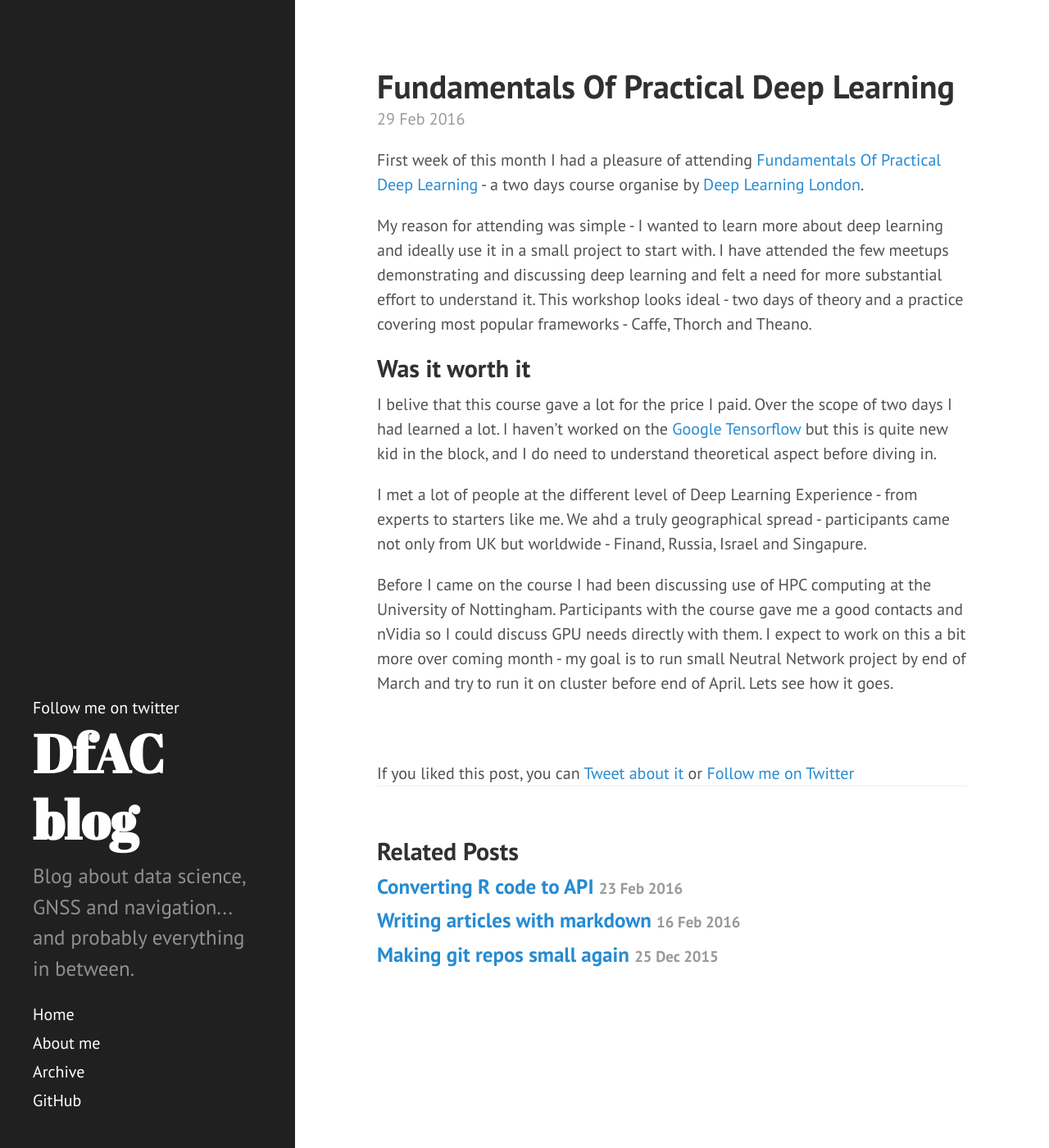
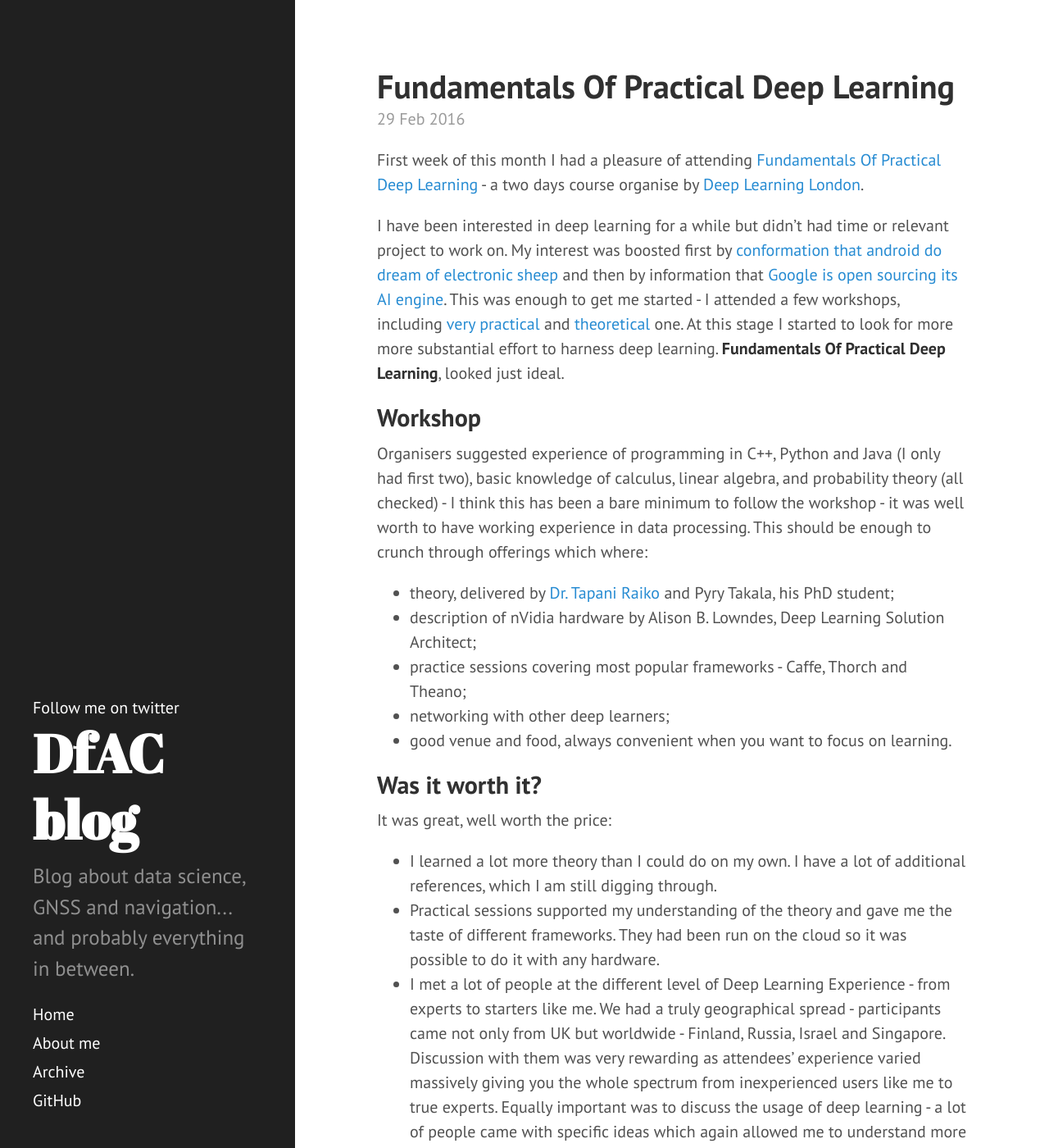
Before and after one commit to DfAC/DfAC.github.io, a Jekyll site: the page built from _posts/2016-02-29-Fundamentals-Of-Practical-Deep-Learning.md, in a window 1280 px wide and 1400 px high. Shown: the whole window at 82% size. Built offline with Jekyll 4.4.1, drawn with Linux system fonts in a browser that asks for light colours; comment, search, counter and statistics services are not loaded; some of the changed text lies outside the part shown.

Commit message:
post ready

```diff
--- a/_posts/2016-02-29-Fundamentals-Of-Practical-Deep-Learning.md
+++ b/_posts/2016-02-29-Fundamentals-Of-Practical-Deep-Learning.md
@@ -5,16 +5,36 @@ tag: deep learning, data science
 category: blog
 comments: True
 ---
+
 First week of this month I had a pleasure of attending [Fundamentals Of Practical Deep Learning](http://www.meetup.com/Deep-Learning-London/events/227511203/) - a two days course organise by [Deep Learning London](http://www.meetup.com/Deep-Learning-London/).
 
-My reason for attending was simple - I wanted to learn more about deep learning and ideally use it in a small project to start with.  I have attended the few meetups demonstrating and discussing deep learning and felt a need for more substantial effort to understand it. This workshop looks ideal - two days of theory and a practice covering most popular frameworks - Caffe, Thorch and Theano.
+I have been interested in deep learning for a while but didn't had time or relevant project to work on. My interest was boosted first by [conformation that android do dream of electronic sheep](http://www.theguardian.com/technology/2015/jun/18/google-image-recognition-neural-network-androids-dream-electric-sheep) and then by information that [Google is open sourcing its AI engine](http://www.wired.com/2015/11/google-open-sources-its-artificial-intelligence-engine/). This was enough to get me started - I attended a few workshops, including [very practical](http://www.technottingham.com/events/2015/11/2/tech-nottingham-november-2015-rise-of-the-machines-fun-and-games-with-face-recognition) and [theoretical](http://www.meetup.com/PyData-London-Meetup/events/227267769/) one. At this stage I started to look for more more substantial effort to harness deep learning. **Fundamentals Of Practical Deep Learning**, looked just ideal.
+
+## Workshop
+
+Organisers suggested experience of programming in C++, Python and Java (I only had first two), basic knowledge of calculus, linear algebra, and probability theory (all checked) - I think this has been a bare minimum to follow the workshop - it was well worth to have working experience in data processing. This should be enough to crunch through offerings which where:
+
+* theory, delivered by [Dr. Tapani Raiko](https://users.ics.aalto.fi/praiko/) and Pyry Takala, his PhD student;
+* description of nVidia hardware by Alison B. Lowndes, Deep Learning Solution Architect;
+* practice sessions covering most popular frameworks - Caffe, Thorch and Theano;
+* networking with other deep learners;
+* good venue and food, always convenient when you want to focus on learning.
+
+## Was it worth it?
+
+It was great, well worth the price:
+
+* I learned a lot more theory than I could do on my own. I have a lot of additional references, which I am still digging through.
+* Practical sessions supported my understanding of the theory and gave me the taste of different frameworks. They had been run on the cloud so it was possible to do it with any hardware.
+* I met a lot of people at the different level of Deep Learning	Experience - from experts to starters like me. We had a truly geographical spread - participants came not only from UK but worldwide - Finland, Russia, Israel and Singapore. Discussion with them was very rewarding as attendees' experience varied massively giving you the whole spectrum from inexperienced users like me to true experts. Equally important was to discuss the usage of deep learning - a lot of people came with specific ideas which again allowed me to understand more how to use it.
+
+Overall I felt this was a very good way to learn more about deep learning and get yourself ready for using it in practice. There is a lot of work ahead of me, but this workshop gave me enough background knowledge to actually start work on it. One of the biggest takeaways was understanding limitations of deep learning project and (I think) how to implement them in practice.
 
 
-## Was it worth it
+## Next step
 
-I belive that this course gave a lot for the price I paid. Over the scope of two days I had learned a lot. I haven't worked on the [Google Tensorflow](https://www.tensorflow.org/) but this is quite new kid in the block, and I do need to understand theoretical aspect before diving in.
+Before I came on the course I located a possible project within university that I could use deep learning on. As a part of preparation I discussed use of HPC computing at the University of Nottingham. Discussion with nVidia staff at the workshop gave me a better understanding what hardware I need to carry out task. Original project has evolved in the meantime, which lead me to slight change of plans.
 
-I met a lot of people at the different level of Deep Learning	Experience - from experts to starters like me. We ahd a truly geographical spread - participants came not only from UK but worldwide - Finand, Russia, Israel and Singapure.
+At the moment I want to train small Neutral Network locally using [Tensorflow](https://www.tensorflow.org/) by end of March. Why Tensorflow, after learning about Caffe, Thorch and Theano? From discussion with other users I find it well documented and reasonably easy to implement, if you happy with [Docker](https://www.docker.com/). There is also [free udacity course](https://www.udacity.com/course/deep-learning--ud730) covering it. Based on this experience I would like to look at image recognition related project and its implementation on University of Nottingham HPC's GPUs. Hopefully before end of May. If this works well I would anticipate start working on the project that got it started towards end of the year.
 
-
-Before I came on the course I had been discussing use of HPC computing at the University of Nottingham. Participants with the course gave me a good contacts and nVidia so I could discuss GPU needs directly with them. I expect to work on this a bit more over coming month - my goal is to run small Neutral Network project by end of March and try to run it on cluster before end of April. Lets see how it goes.
+Will keep you posted.
```
